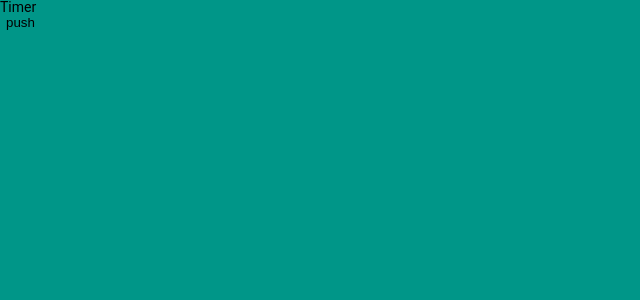
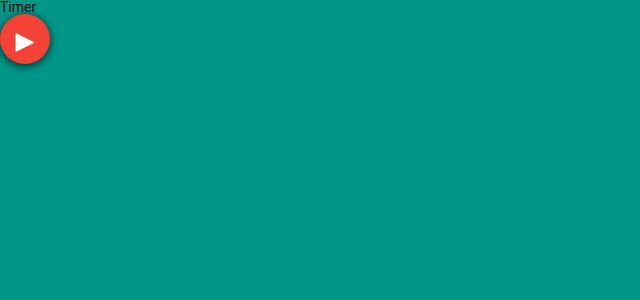
Before and after one commit to renyamizuno/timer-electron, a React app: page / in a window 1280 px wide. Shown: the top 300 px of the page, without its empty margins (0-640 px from the left). Built offline with nearby package versions, Linux system fonts and the light colour scheme.

Commit message:
buttonを追加

```diff
--- /dev/null
+++ b/src/components/ActionButton/action-button.css
@@ -0,0 +1,14 @@
+@import 'style/variables/color.css';
+
+.actionButton {
+  position: relative;
+  background-color: var(--acceent-color);
+  border-radius: 100%;
+  width: 50px;
+  height: 50px;
+  line-height: 50px;
+  font-size: 25px;
+  color: white;
+  box-shadow: 0 2px 6px 2px rgba(0,0,0,0.50);
+  overflow: hidden;
+}
--- /dev/null
+++ b/src/components/ActionButton/index.jsx
@@ -0,0 +1,10 @@
+import React from 'react';
+import style from './action-button.css';
+
+export default class ActionButton extends React.Component {
+  render() {
+    return (
+      <button className={style.actionButton}>▶</button>
+    );
+  }
+}
--- a/src/components/App.jsx
+++ b/src/components/App.jsx
@@ -1,12 +1,16 @@
 import React from 'react';
 import style from './app.css';
+
+import ActionButton from 'components/ActionButton';
 
 export default class App extends React.Component {
   render() {
     return (
       <div className={style.app}>
         <div>Timer</div>
-        <button>push</button>
+        <div className={style.app_actionButtonLayout}>
+          <ActionButton />
+        </div>
       </div>
     );
   }
--- a/src/components/app.css
+++ b/src/components/app.css
@@ -7,4 +7,10 @@
   bottom: 0;
   left: 0;
   background-color: var(--background-color);
+
+  &_actionButtonLayout {
+    position: absolute;
+    right: 80px;
+    bottom: 80px;
+  }
 }
--- a/src/style/variables/color.css
+++ b/src/style/variables/color.css
@@ -1,3 +1,4 @@
 :root {
   --background-color: #009688;
+  --acceent-color: #F44336;
 }
```
